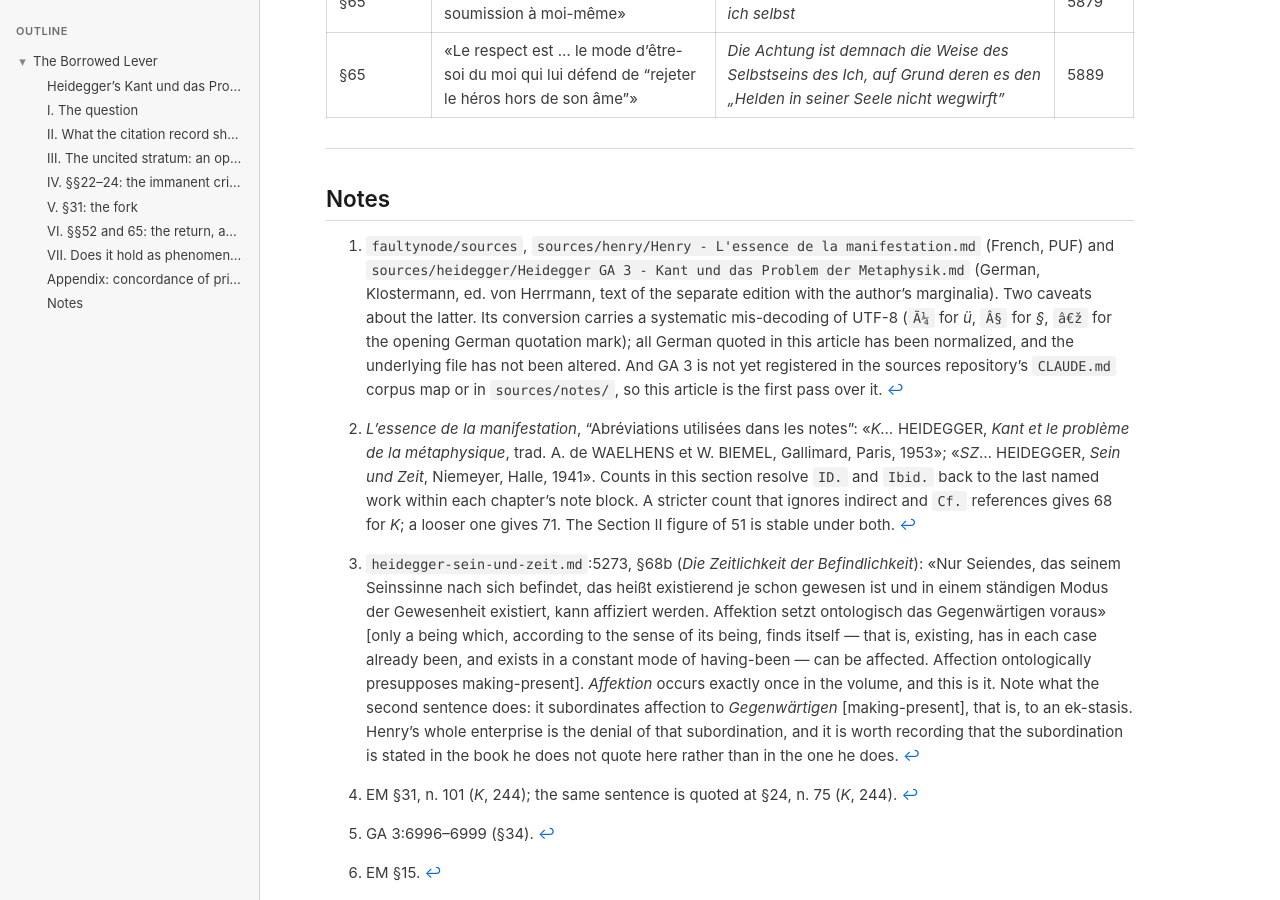
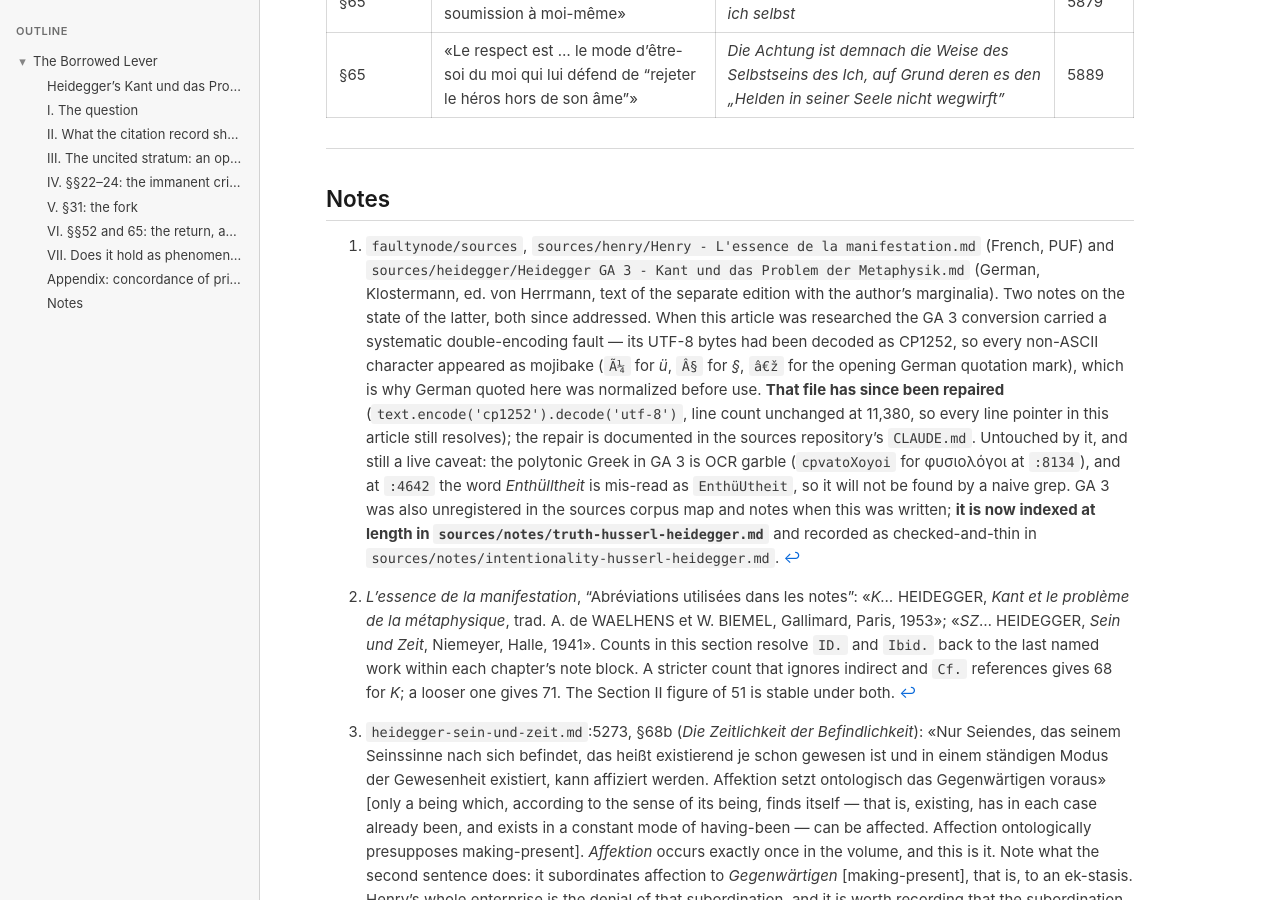
Before and after one commit to faultynode/commentaries, a Jekyll site: the page built from articles/henry-heidegger-kantbuch-article.md, in a window 1280 px wide and 900 px high, scrolled down 11049 px. Built offline with Jekyll 4.4.1, drawn with Linux system fonts in a browser that asks for light colours.

Commit message:
Update article's source-state footnote after the GA 3 repair
The note recorded two things about the GA 3 file that are no longer
true: that its double-encoding fault was unrepaired, and that the
volume was unregistered in the sources repo's corpus map and notes.
Both were addressed in faultynode/sources 38a1859.

Records the repair (line count unchanged, so every line pointer in
this article still resolves) and keeps the two caveats that survive
it: the polytonic Greek is OCR garble, and "Enthuelltheit" at :4642
is mis-read as "EnthueUtheit", so a naive grep misses the one passage
where the SZ pair Erschlossenheit/Entdecktheit reappears under its
Kantian names.

Co-Authored-By: Claude Opus 5 <noreply@anthropic.com>
Claude-Session: https://claude.ai/code/session_0158vGyMvBZotzBRo2jEXJ3t

```diff
--- a/articles/henry-heidegger-kantbuch-article.md
+++ b/articles/henry-heidegger-kantbuch-article.md
@@ -513,13 +513,23 @@ Line pointers are into the archive text and will drift.
 [^1]: `faultynode/sources`, `sources/henry/Henry - L'essence de la
     manifestation.md` (French, PUF) and `sources/heidegger/Heidegger GA 3 -
     Kant und das Problem der Metaphysik.md` (German, Klostermann, ed. von
-    Herrmann, text of the separate edition with the author's marginalia). Two
-    caveats about the latter. Its conversion carries a systematic
-    mis-decoding of UTF-8 (`Ã¼` for *ü*, `Â§` for *§*, `â€ž` for the opening
-    German quotation mark); all German quoted in this article has been
-    normalized, and the underlying file has not been altered. And GA 3 is not
-    yet registered in the sources repository's `CLAUDE.md` corpus map or in
-    `sources/notes/`, so this article is the first pass over it.
+    Herrmann, text of the separate edition with the author's marginalia).
+    Two notes on the state of the latter, both since addressed. When this
+    article was researched the GA 3 conversion carried a systematic
+    double-encoding fault — its UTF-8 bytes had been decoded as CP1252, so
+    every non-ASCII character appeared as mojibake (`Ã¼` for *ü*, `Â§` for
+    *§*, `â€ž` for the opening German quotation mark), which is why German
+    quoted here was normalized before use. **That file has since been
+    repaired** (`text.encode('cp1252').decode('utf-8')`, line count
+    unchanged at 11,380, so every line pointer in this article still
+    resolves); the repair is documented in the sources repository's
+    `CLAUDE.md`. Untouched by it, and still a live caveat: the polytonic
+    Greek in GA 3 is OCR garble (`cpvatoXoyoi` for φυσιολόγοι at `:8134`),
+    and at `:4642` the word *Enthülltheit* is mis-read as `EnthüUtheit`, so
+    it will not be found by a naive grep. GA 3 was also unregistered in the
+    sources corpus map and notes when this was written; **it is now indexed
+    at length in `sources/notes/truth-husserl-heidegger.md`** and recorded
+    as checked-and-thin in `sources/notes/intentionality-husserl-heidegger.md`.
 
 [^2]: *L'essence de la manifestation*, "Abréviations utilisées dans les notes":
     «*K…* HEIDEGGER, *Kant et le problème de la métaphysique*, trad. A. de
```
